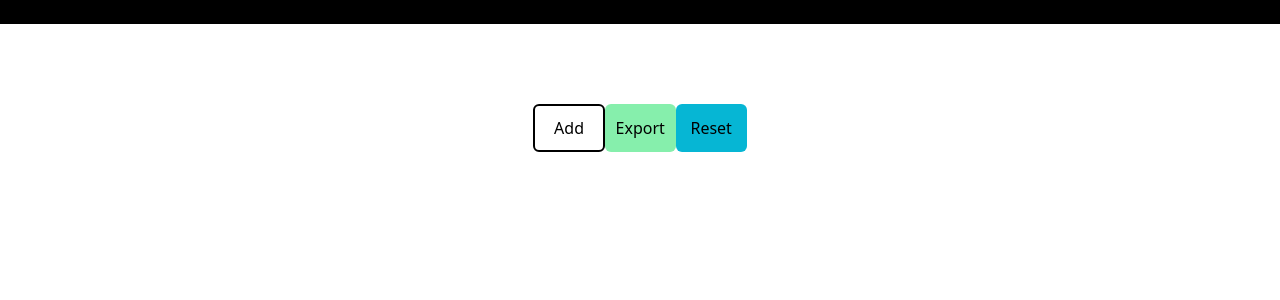
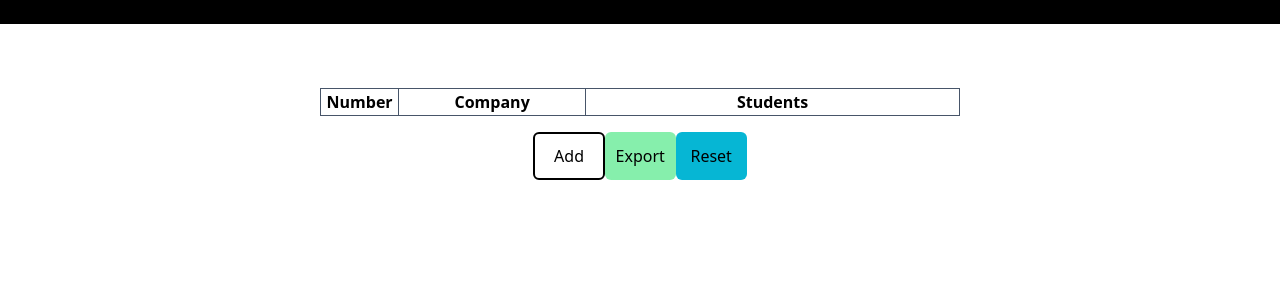
Before and after one commit to Sakutaroo/Epi-Carreer-Meeting, a React (Create React App) app in the folder epi-career-meeting/: page / in a window 1280 px wide. Shown: the top 300 px of the page. Built offline with nearby package versions, Linux system fonts and the light colour scheme; the HTML template or start-up script is replaced by a standard one.

Commit message:
[MODIFY] Main design -> with table

```diff
--- a/epi-career-meeting/src/components/Offer/OfferCase.jsx
+++ b/epi-career-meeting/src/components/Offer/OfferCase.jsx
@@ -1,32 +1,41 @@
-import React, { useState } from 'react';
+import React from 'react';
 
 function OfferCase(props) {
-  let [isOpen, setIsOpen] = useState(false);
+  // let [isOpen, setIsOpen] = useState(false);
 
   return (
-    <>
-      <button onClick={() => setIsOpen(!isOpen)} className="flex mb-8 items-center bg-slate-300 border-solid border-2 border-slate-400 h-16 rounded-md w-full">
-        <span className="pl-6 text-2xl">{props.name}</span>
-      </button>
-      {isOpen &&
-        <div className="flex flex-row mb-8 pt-5 pb-5 justify-around">
-          <div  className="flex flex-col w-1/3">
-            <span className="">N° Offre :</span>
-            <span className="">{props.index}</span>
-          </div>
-          <div onClick={() => setIsOpen(!isOpen)} className="flex flex-col w-1/3">
-            <span>Entreprise :</span>
-            <span>{props.name}</span>
-          </div>
-          <div onClick={() => setIsOpen(!isOpen)} className="flex flex-col w-1/3">
-            <span>Students :</span>
-            {props.students.map((element) =>
-              <span key={element}>{element}</span>
-            )}
-          </div>
-        </div>
-      }
-    </>
+    // <>
+    //   <button onClick={() => setIsOpen(!isOpen)} className="flex mb-8 items-center bg-slate-300 border-solid border-2 border-slate-400 h-16 rounded-md w-full">
+    //     <span className="pl-6 text-2xl">{props.name}</span>
+    //   </button>
+    //   {isOpen &&
+    //     <div className="flex flex-row mb-8 pt-5 pb-5 justify-around">
+    //       <div  className="flex flex-col w-1/3">
+    //         <span className="">N° Offre :</span>
+    //         <span className="">{props.index}</span>
+    //       </div>
+    //       <div onClick={() => setIsOpen(!isOpen)} className="flex flex-col w-1/3">
+    //         <span>Entreprise :</span>
+    //         <span>{props.name}</span>
+    //       </div>
+    //       <div onClick={() => setIsOpen(!isOpen)} className="flex flex-col w-1/3">
+    //         <span>Students :</span>
+    //         {props.students.map((element) =>
+    //           <span key={element}>{element}</span>
+    //         )}
+    //       </div>
+    //     </div>
+    //   }
+    // </>
+    <tr>
+      <th className="border border-slate-600">{props.index}</th>
+      <th className="border border-slate-600">{props.name}</th>
+      <th className="border border-slate-600 overflow-y-auto">
+        {props.students.map((element) =>
+          <span key={element}>{element + ' '}</span>
+        )}
+      </th>
+    </tr>
   )
 }
 
--- a/epi-career-meeting/src/components/Offer/OfferDisplay.jsx
+++ b/epi-career-meeting/src/components/Offer/OfferDisplay.jsx
@@ -6,10 +6,27 @@ const OfferDisplay = () => {
   const {infos} = useContext(ListInfo);
 
   return (
-    <div className="flex flex-col mt-16 mb-4 w-1/2 mx-auto">
-      {infos.map((element, index) =>
-        <OfferCase key={element} name={element['company']} index={index + 1} students={element['students']}/>
-      )}
+    // <div className="flex flex-col mt-16 mb-4 w-1/2 mx-auto">
+    //   {infos.map((element, index) =>
+    //     <OfferCase key={element} name={element['company']} index={index + 1} students={element['students']}/>
+    //   )}
+    // </div>
+    <div className="mt-16 mb-4 w-1/2 mx-auto">
+      <table className="w-full">
+        <colgroup>
+          <col className="w-1/12"/>
+          <col className="w-1/4"/>
+          <col className="w-1/2"/>
+        </colgroup>
+        <tr>
+          <th className="border border-slate-600">Number</th>
+          <th className="border border-slate-600">Company</th>
+          <th className="border border-slate-600">Students</th>
+        </tr>
+        {infos.map((element, index) =>
+          <OfferCase key={element} name={element['company']} index={index + 1} students={element['students']}/>
+          )}
+      </table>
     </div>
   )
 }
```
